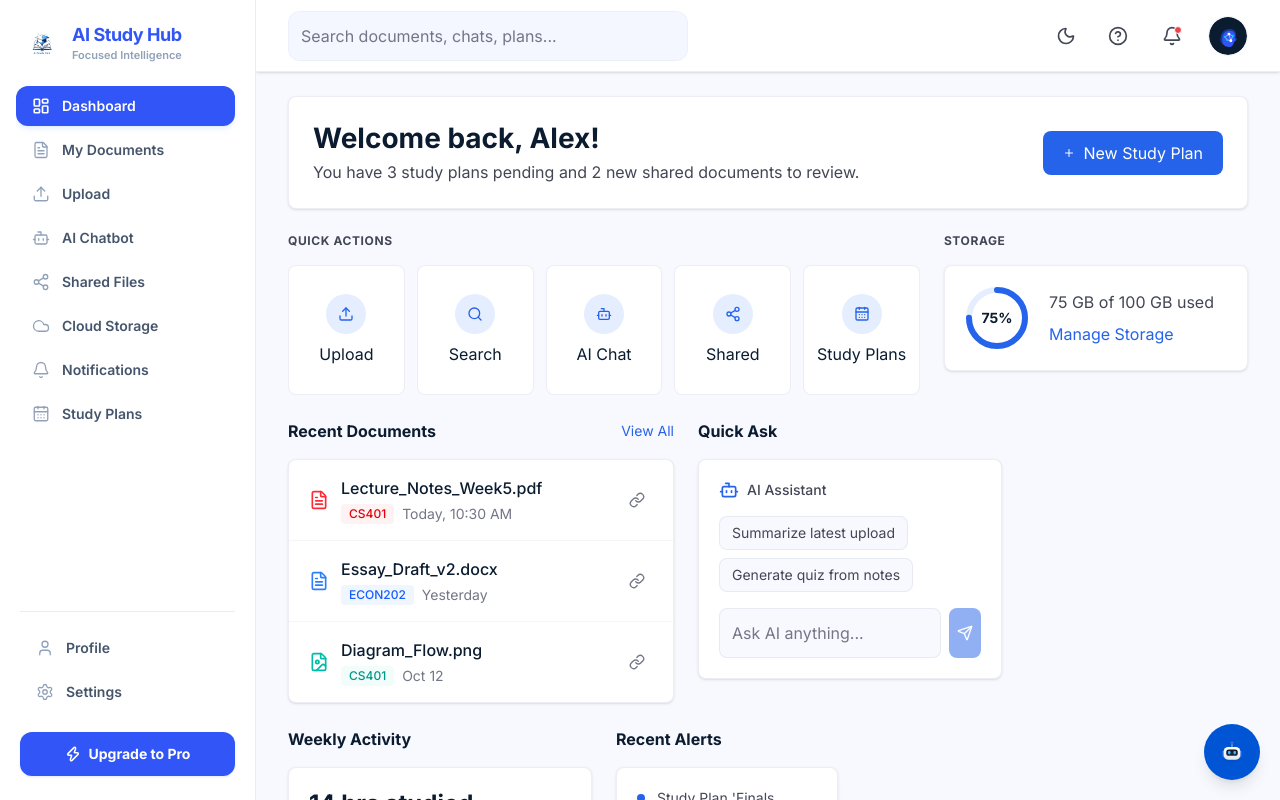
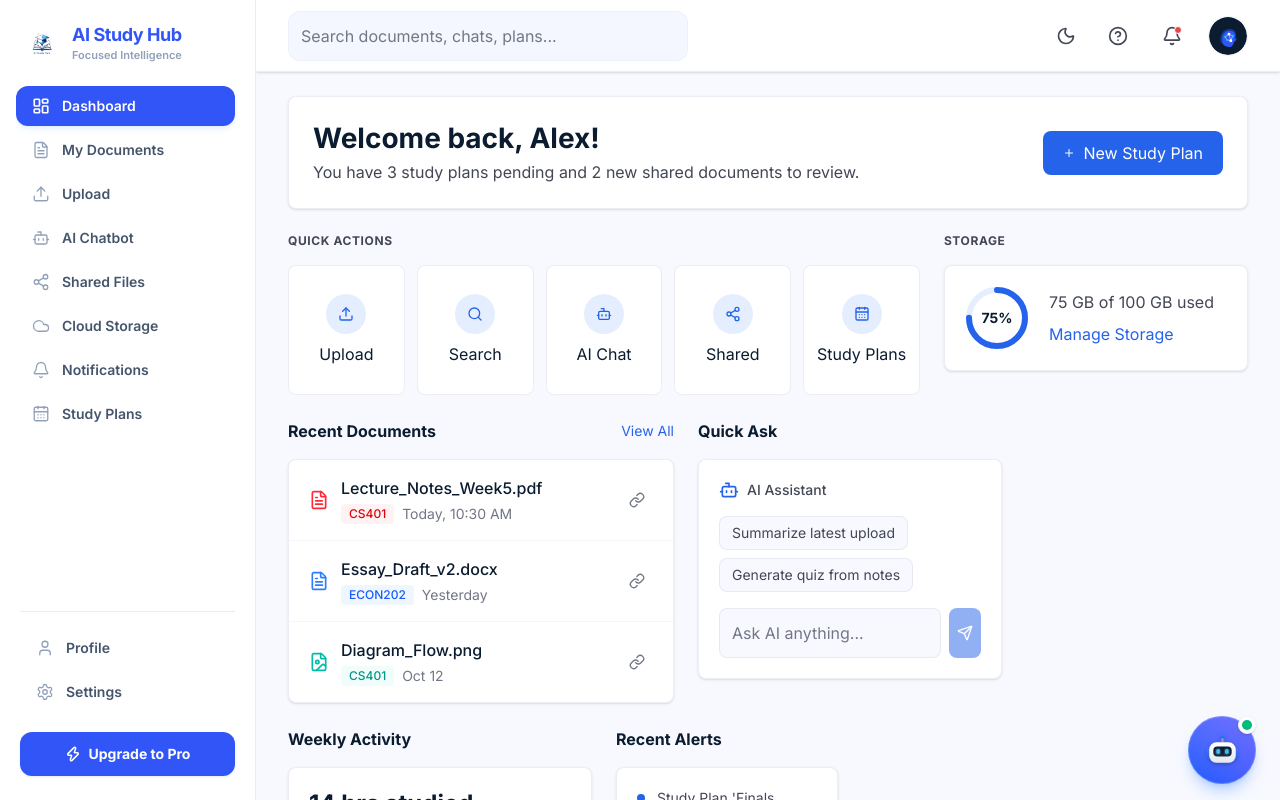
Before and after one commit to huynhduybinh24/SWP391_AIStudyHub, a React (Vite) app in the folder FrontEnd/: page /dashboard in a window 1280 px wide. Built offline with nearby package versions, Linux system fonts and the light colour scheme; the HTML template or start-up script is replaced by a standard one.

Commit message:
feat: add FloatingAssistantButton component for AI chatbot access

```diff
--- a/FrontEnd/src/components/layout/FloatingAssistantButton.tsx
+++ b/FrontEnd/src/components/layout/FloatingAssistantButton.tsx
@@ -1,4 +1,3 @@
-import { Button } from '@/components/ui/Button'
 import { ChatPopup } from '@/features/ai-chatbot/components/ChatPopup'
 import { useUiStore } from '@/stores/uiStore'
 import { AnimatePresence } from 'framer-motion'
@@ -61,20 +60,31 @@ export function FloatingAssistantButton() {
 
   return (
     <>
-      <div className="fixed bottom-[20px] right-[20px] z-50 flex flex-col items-end">
-        <AnimatePresence>
-          {isChatPopupOpen && <ChatPopup onClose={() => setChatPopupOpen(false)} />}
-        </AnimatePresence>
-
-        <Button
+      <div className="fixed bottom-4 right-[20px] md:bottom-4 md:right-[24px] z-50">
+        <button
           onClick={handleToggle}
           aria-label="Open AI Chatbot"
-          size="icon"
-          className="mt-4 size-14 rounded-full bg-[#0055d4] shadow-lg hover:bg-[#004bbd] transition-all duration-300 hover:scale-105 p-0 flex items-center justify-center overflow-hidden"
+          className="relative size-[60px] md:size-[68px] rounded-full bg-gradient-to-tr from-blue-600 to-indigo-500 shadow-lg shadow-blue-500/30 transition-all duration-300 hover:scale-105 hover:shadow-xl hover:shadow-blue-500/40 group flex items-center justify-center focus:outline-none focus:ring-4 focus:ring-blue-500/20 active:scale-95"
         >
-          <AIChatbotIcon className="w-8 h-8" />
-        </Button>
+          {/* Glass Effect Overlay */}
+          <div className="absolute inset-0 rounded-full border border-white/20 pointer-events-none" />
+
+          {/* Subtle Inner Glow */}
+          <div className="absolute inset-0 rounded-full bg-gradient-to-b from-white/10 to-transparent pointer-events-none" />
+
+          {/* AI Icon */}
+          <AIChatbotIcon className="w-[75%] h-[75%] relative z-10 transition-transform duration-300 group-hover:scale-110 drop-shadow-sm" />
+
+          {/* Minimal Online Indicator */}
+          <div className="absolute top-0 right-0 z-20 flex size-4 md:size-[18px] items-center justify-center rounded-full bg-white dark:bg-slate-900 shadow-sm border border-slate-100 dark:border-slate-800">
+            <div className="size-2 md:size-2.5 rounded-full bg-emerald-500" />
+          </div>
+        </button>
       </div>
+
+      <AnimatePresence>
+        {isChatPopupOpen && <ChatPopup onClose={() => setChatPopupOpen(false)} />}
+      </AnimatePresence>
     </>
   )
 }
```
